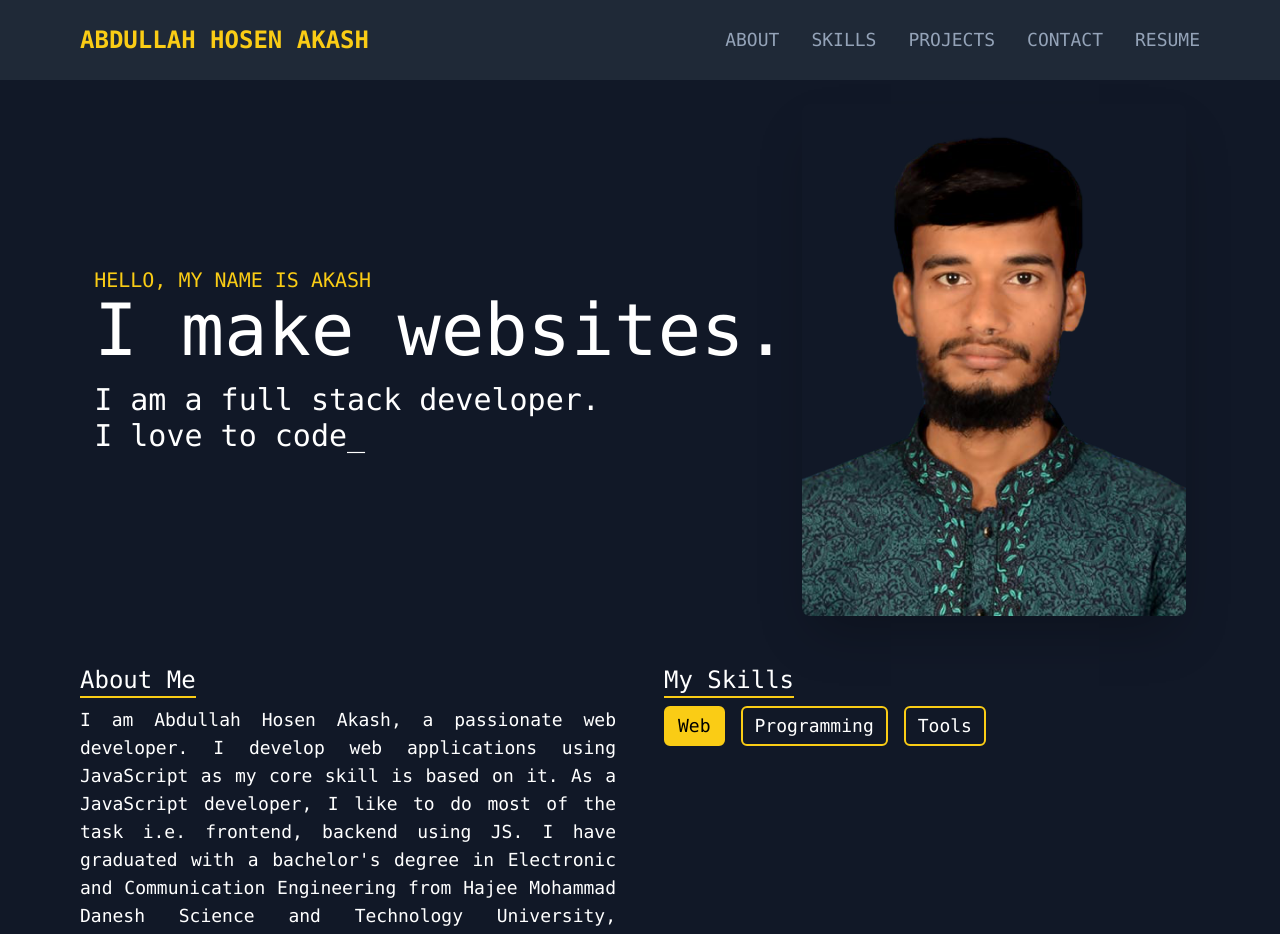
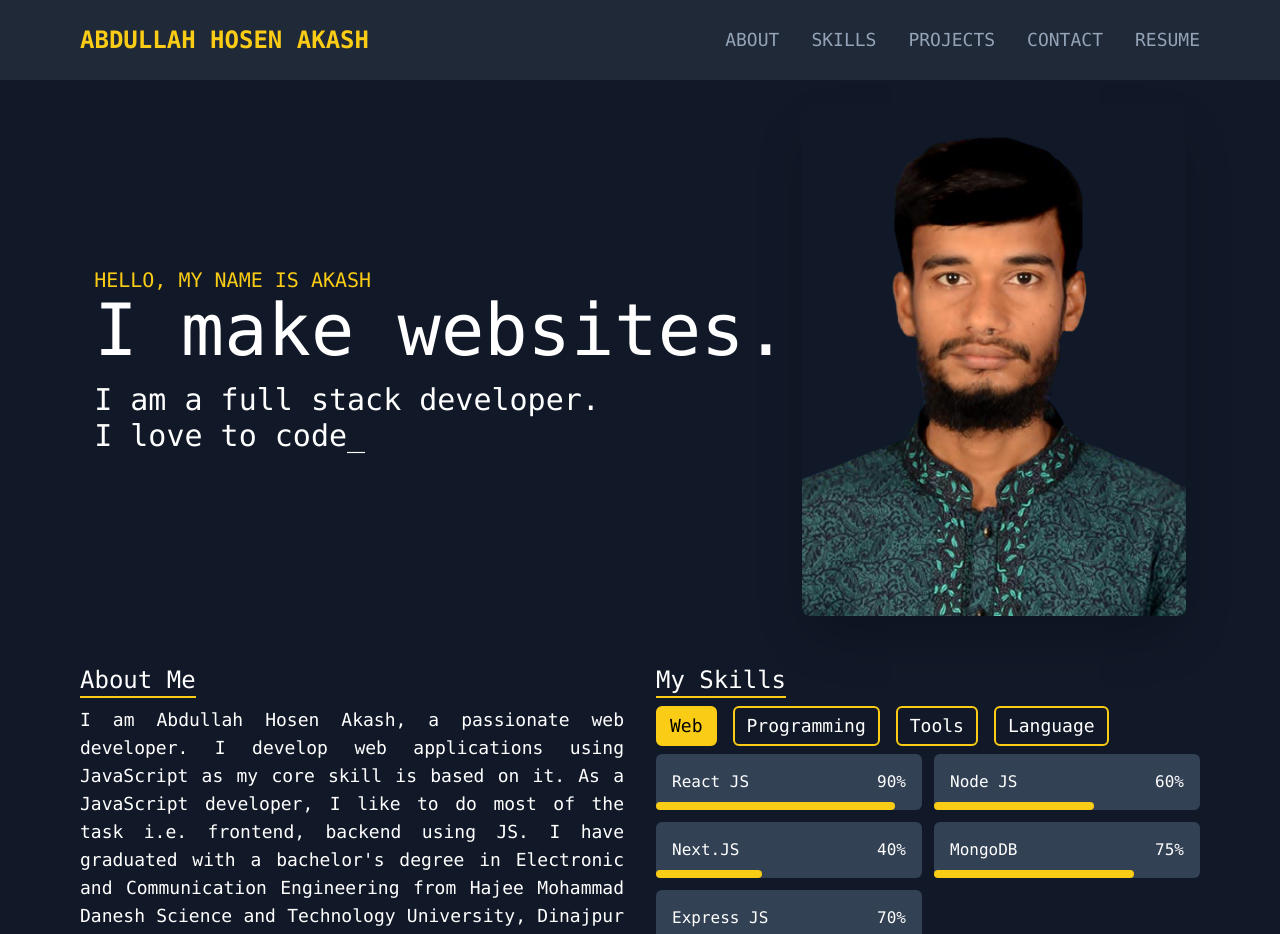
Before and after one commit to abdullahhosenakash/ah-akash, a Next.js app: page / in a window 1280 px wide. Shown: the top 934 px of the page. Built offline with nearby package versions, Linux system fonts and the light colour scheme.

Commit message:
skills section for home page added

```diff
--- a/app/page.js
+++ b/app/page.js
@@ -6,7 +6,7 @@ export default function Home() {
   return (
     <main className='lg:px-20 px-4'>
       <Banner />
-      <section className='grid grid-cols-1 lg:grid-cols-2 gap-12 mt-12'>
+      <section className='grid grid-cols-1 lg:grid-cols-2 gap-8 mt-12'>
         <AboutSection />
         <SkillsSection />
       </section>
--- a/components/NavBar/DropDownNavItems.js
+++ b/components/NavBar/DropDownNavItems.js
@@ -8,7 +8,7 @@ import CustomLink from '@/components/NavBar/CustomLink';
 const DropDownNavItems = () => {
   const [toggle, setToggle] = useState(false);
   return (
-    <>
+    <div>
       {toggle ? (
         <button onClick={() => setToggle(false)}>
           <FontAwesomeIcon icon={faX} className='text-xl' />
@@ -19,8 +19,11 @@ const DropDownNavItems = () => {
         </button>
       )}
       {toggle && (
-        <ul className='flex flex-col gap-2 absolute w-full left-0 pl-3 pt-3 bg-slate-800 text-slate-400 text-lg'>
-          <li>
+        <ul
+          className='flex flex-col gap-2 absolute w-full left-0 pl-3 pt-3 bg-slate-800 text-slate-400 text-lg'
+          onClick={() => setToggle(false)}
+        >
+          <li className='block'>
             <CustomLink href='/about' />
           </li>
           <li>
@@ -37,7 +40,7 @@ const DropDownNavItems = () => {
           </li>
         </ul>
       )}
-    </>
+    </div>
   );
 };
 
--- a/components/NavBar/Navbar.js
+++ b/components/NavBar/Navbar.js
@@ -7,7 +7,10 @@ const Navbar = () => {
     <nav className='lg:px-20 px-4 py-6 uppercase bg-gray-800'>
       <ul className='flex justify-between items-center'>
         <li>
-          <Link href='/' className='text-yellow-400 font-bold text-2xl'>
+          <Link
+            href='/'
+            className='text-yellow-400 font-bold lg:text-2xl text-xl'
+          >
             Abdullah Hosen Akash
           </Link>
         </li>
--- /dev/null
+++ b/components/SkillsSection/LanguageSkills.js
@@ -0,0 +1,35 @@
+const LanguageSkills = () => {
+  return (
+    <div className='grid grid-cols-2 gap-3 mt-2'>
+      <div className='flex flex-col gap-3'>
+        <div className='relative p-4 bg-slate-700 rounded-md'>
+          <div className='flex justify-between'>
+            <span>English</span>
+            <span>80%</span>
+          </div>{' '}
+          <span className='block w-[70%] absolute bottom-0 left-0 border-b-8 border-yellow-400 rounded-lg' />
+        </div>
+        <div className='flex flex-col gap-3'>
+          <div className='relative p-4 bg-slate-700 rounded-md'>
+            <div className='flex justify-between'>
+              <span>বাংলা (Bangla)</span>
+              <span>100%</span>
+            </div>{' '}
+            <span className='block w-[100%] absolute bottom-0 left-0 border-b-8 border-yellow-400 rounded-lg' />
+          </div>
+        </div>
+        <div className='flex flex-col gap-3'>
+          <div className='relative p-4 bg-slate-700 rounded-md'>
+            <div className='flex justify-between'>
+              <span>Hindi</span>
+              <span>50%</span>
+            </div>{' '}
+            <span className='block w-[50%] absolute bottom-0 left-0 border-b-8 border-yellow-400 rounded-lg' />
+          </div>
+        </div>
+      </div>
+    </div>
+  );
+};
+
+export default LanguageSkills;
--- /dev/null
+++ b/components/SkillsSection/ProgrammingSkills.js
@@ -0,0 +1,33 @@
+import React from 'react';
+
+const ProgrammingSkills = () => {
+  return (
+    <div className='grid grid-cols-2 gap-3 mt-2'>
+      <div className='flex flex-col gap-3'>
+        <div className='relative p-4 bg-slate-700 rounded-md'>
+          <div className='flex justify-between'>
+            <span>JavaScript</span>
+            <span>90%</span>
+          </div>{' '}
+          <span className='block w-[90%] absolute bottom-0 left-0 border-b-8 border-yellow-400 rounded-lg' />
+        </div>
+        <div className='relative p-4 bg-slate-700 rounded-md'>
+          <div className='flex justify-between'>
+            <span>C</span>
+            <span>80%</span>
+          </div>{' '}
+          <span className='block w-[80%] absolute bottom-0 left-0 border-b-8 border-yellow-400 rounded-lg' />
+        </div>
+        <div className='relative p-4 bg-slate-700 rounded-md'>
+          <div className='flex justify-between'>
+            <span>Java</span>
+            <span>30%</span>
+          </div>{' '}
+          <span className='block w-[30%] absolute bottom-0 left-0 border-b-8 border-yellow-400 rounded-lg' />
+        </div>
+      </div>
+    </div>
+  );
+};
+
+export default ProgrammingSkills;
--- a/components/SkillsSection/SkillsSection.js
+++ b/components/SkillsSection/SkillsSection.js
@@ -1,6 +1,10 @@
 'use client';
 
 import { useState } from 'react';
+import WebSkills from '@/components/SkillsSection/WebSkills';
+import ProgrammingSkills from './ProgrammingSkills';
+import ToolsSkills from './ToolsSkills';
+import LanguageSkills from './LanguageSkills';
 
 const SkillsSection = () => {
   const [selectedSkills, setSelectedSkills] = useState('web');
@@ -32,7 +36,19 @@ const SkillsSection = () => {
         >
           Tools
         </button>
+        <button
+          className={`px-3 py-1 border-2 border-yellow-400 rounded-md ${
+            selectedSkills === 'language' && 'bg-yellow-400 text-black'
+          }`}
+          onClick={() => setSelectedSkills('language')}
+        >
+          Language
+        </button>
       </div>
+      {selectedSkills === 'web' && <WebSkills />}
+      {selectedSkills === 'programming' && <ProgrammingSkills />}
+      {selectedSkills === 'tools' && <ToolsSkills />}
+      {selectedSkills === 'language' && <LanguageSkills />}
     </section>
   );
 };
--- /dev/null
+++ b/components/SkillsSection/ToolsSkills.js
@@ -0,0 +1,28 @@
+import React from 'react';
+
+const ToolsSkills = () => {
+  return (
+    <div className='grid grid-cols-2 gap-3 mt-2'>
+      <div className='flex flex-col gap-3'>
+        <div className='relative p-4 bg-slate-700 rounded-md'>
+          <div className='flex justify-between'>
+            <span>Git</span>
+            <span>75%</span>
+          </div>{' '}
+          <span className='block w-[75%] absolute bottom-0 left-0 border-b-8 border-yellow-400 rounded-lg' />
+        </div>
+        <div className='flex flex-col gap-3'>
+          <div className='relative p-4 bg-slate-700 rounded-md'>
+            <div className='flex justify-between'>
+              <span>Microsoft Office</span>
+              <span>70%</span>
+            </div>{' '}
+            <span className='block w-[70%] absolute bottom-0 left-0 border-b-8 border-yellow-400 rounded-lg' />
+          </div>
+        </div>
+      </div>
+    </div>
+  );
+};
+
+export default ToolsSkills;
--- /dev/null
+++ b/components/SkillsSection/WebSkills.js
@@ -0,0 +1,47 @@
+const WebSkills = () => {
+  return (
+    <div className='grid grid-cols-2 gap-3 mt-2'>
+      <div className='flex flex-col gap-3'>
+        <div className='relative p-4 bg-slate-700 rounded-md'>
+          <div className='flex justify-between'>
+            <span>React JS</span>
+            <span>90%</span>
+          </div>{' '}
+          <span className='block w-[90%] absolute bottom-0 left-0 border-b-8 border-yellow-400 rounded-lg' />
+        </div>
+        <div className='relative p-4 bg-slate-700 rounded-md'>
+          <div className='flex justify-between'>
+            <span>Next.JS</span>
+            <span>40%</span>
+          </div>{' '}
+          <span className='block w-[40%] absolute bottom-0 left-0 border-b-8 border-yellow-400 rounded-lg' />
+        </div>
+        <div className='relative p-4 bg-slate-700 rounded-md'>
+          <div className='flex justify-between'>
+            <span>Express JS</span>
+            <span>70%</span>
+          </div>{' '}
+          <span className='block w-[70%] absolute bottom-0 left-0 border-b-8 border-yellow-400 rounded-lg' />
+        </div>
+      </div>
+      <div className='flex flex-col gap-3'>
+        <div className='relative p-4 bg-slate-700 rounded-md'>
+          <div className='flex justify-between'>
+            <span>Node JS</span>
+            <span>60%</span>
+          </div>{' '}
+          <span className='block w-[60%] absolute bottom-0 left-0 border-b-8 border-yellow-400 rounded-lg' />
+        </div>
+        <div className='relative p-4 bg-slate-700 rounded-md'>
+          <div className='flex justify-between'>
+            <span>MongoDB</span>
+            <span>75%</span>
+          </div>{' '}
+          <span className='block w-[75%] absolute bottom-0 left-0 border-b-8 border-yellow-400 rounded-lg' />
+        </div>
+      </div>
+    </div>
+  );
+};
+
+export default WebSkills;
```
